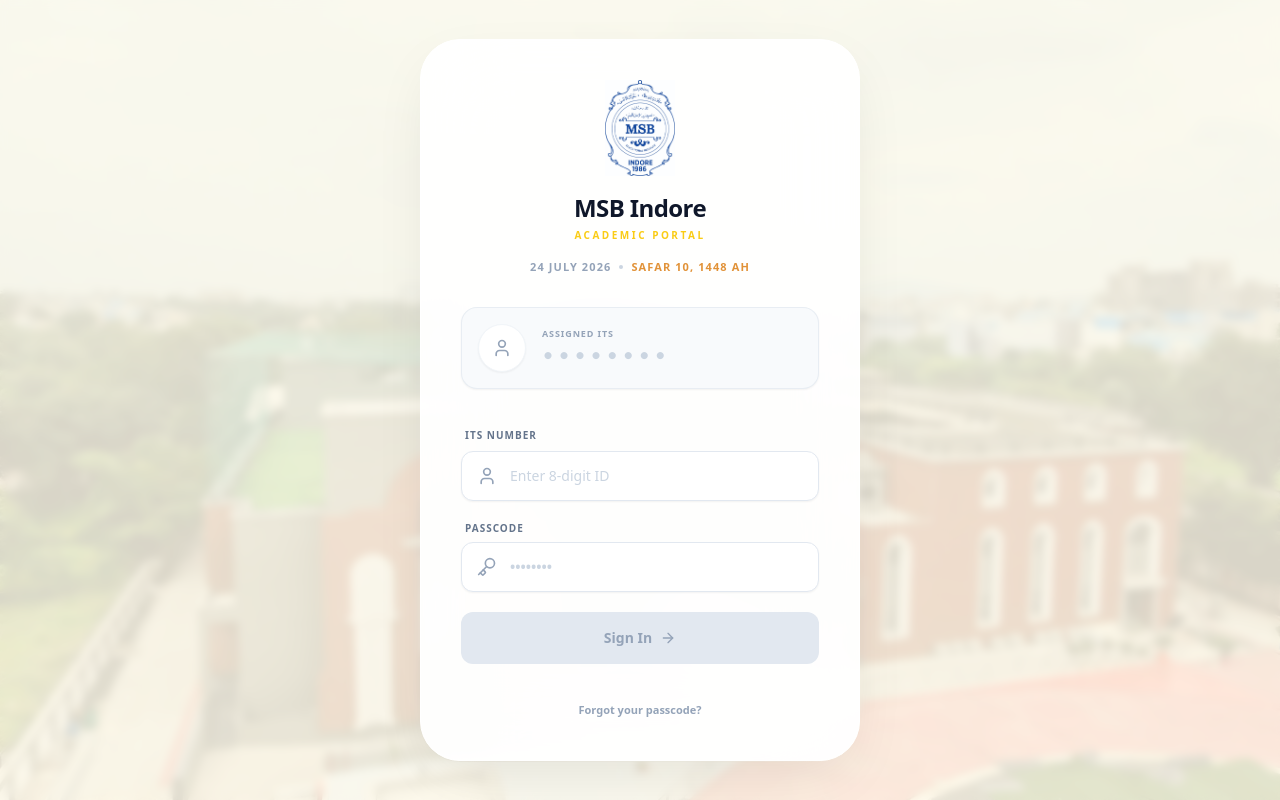
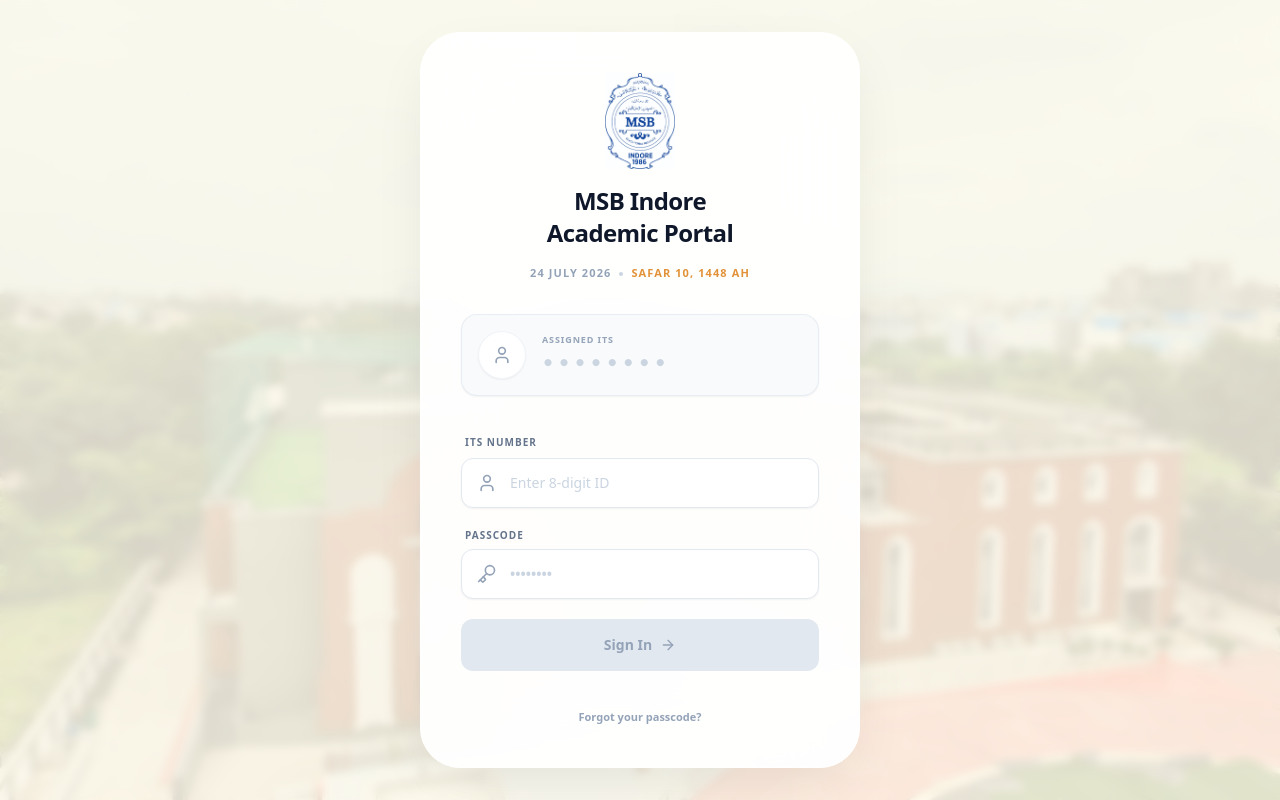
Before and after one commit to HusainSuksar/school-portal, a React (Vite) app: page /login in a window 1280 px wide. Built offline with nearby package versions, Linux system fonts and the light colour scheme.

Commit message:
font change

```diff
--- a/src/pages/Login.jsx
+++ b/src/pages/Login.jsx
@@ -92,7 +92,7 @@ export default function Login() {
             className="w-24 h-24 object-contain mix-blend-multiply mb-4"
           />
           <h1 className="text-2xl font-bold text-school-navy tracking-tight text-center">MSB Indore</h1>
-          <p className="text-[10px] font-black tracking-[0.25em] text-school-yellow uppercase mt-1">Academic Portal</p>
+          <p className="text-2xl font-bold text-school-navy tracking-tight text-center">Academic Portal</p>
 
           <div className="mt-4 flex items-center gap-2 text-[11px] font-bold text-slate-400 uppercase tracking-widest">
             <span>{dates.gregorian}</span>
```
